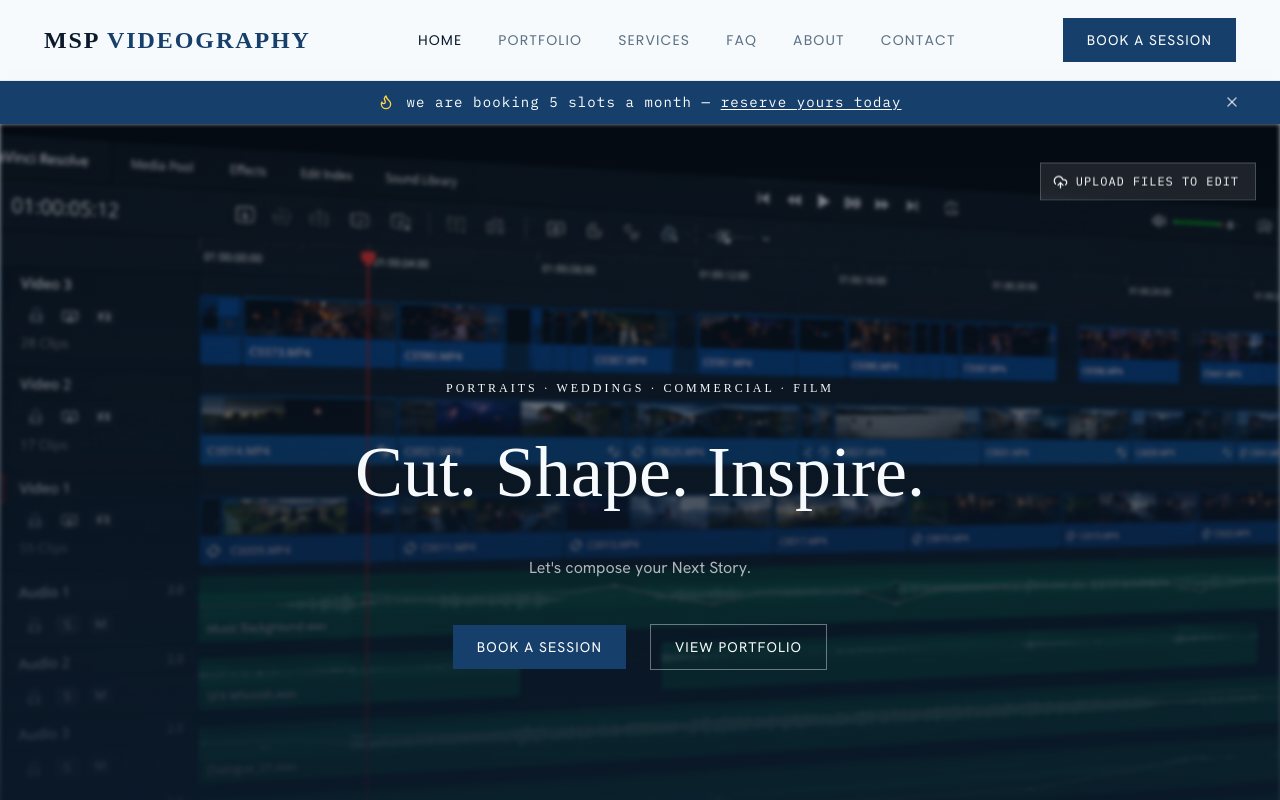
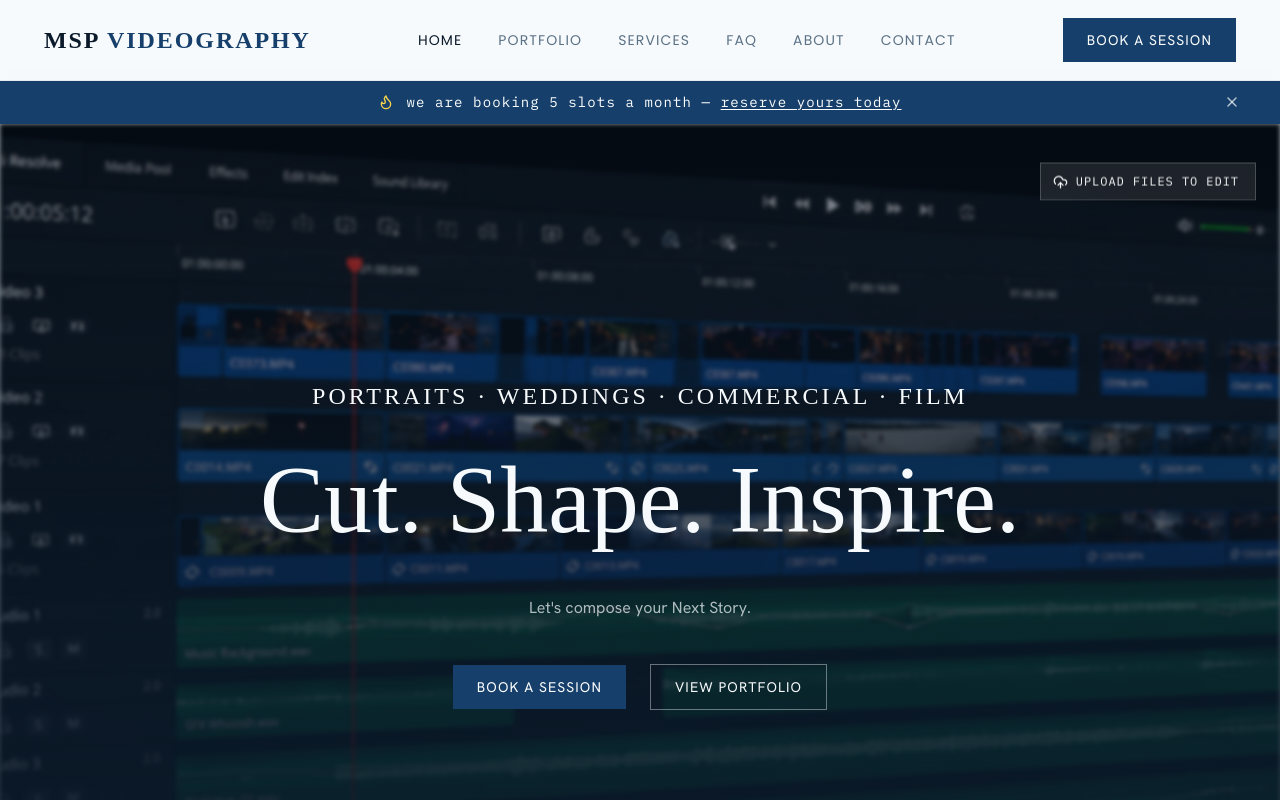
Before and after one commit to Arav034/MSP-Videography-cloud, a React (Vite) app in the folder customer-app/: page / in a window 1280 px wide. Shown: the top 800 px of the page. Built offline with nearby package versions, Linux system fonts and the light colour scheme; no server answers.

Commit message:
font size in hero

```diff
--- a/customer-app/src/pages/home/Hero.jsx
+++ b/customer-app/src/pages/home/Hero.jsx
@@ -29,13 +29,13 @@ export default function Hero() {
 
       <div className="relative max-w-7xl mx-auto px-6 md:px-10 py-64 md:py-64 flex flex-col items-center text-center">
         <span className="eyebrow mb-6 text-frost/70">
-          <p className="font-display text-l md:text-l text-frost">
+          <p className="font-display text-1xl md:text-2xl text-frost">
             Portraits · Weddings · Commercial · Film
           </p>
         </span>
 
         <FocusFrame padding="p-4">
-          <p className="font-display text-6xl md:text-7xl leading-tight max-w-3xl text-frost">
+          <p className="font-display text-6xl md:text-8xl leading-tight max-w-3xl text-frost">
             Cut. Shape. Inspire.
           </p>
         </FocusFrame>
```
